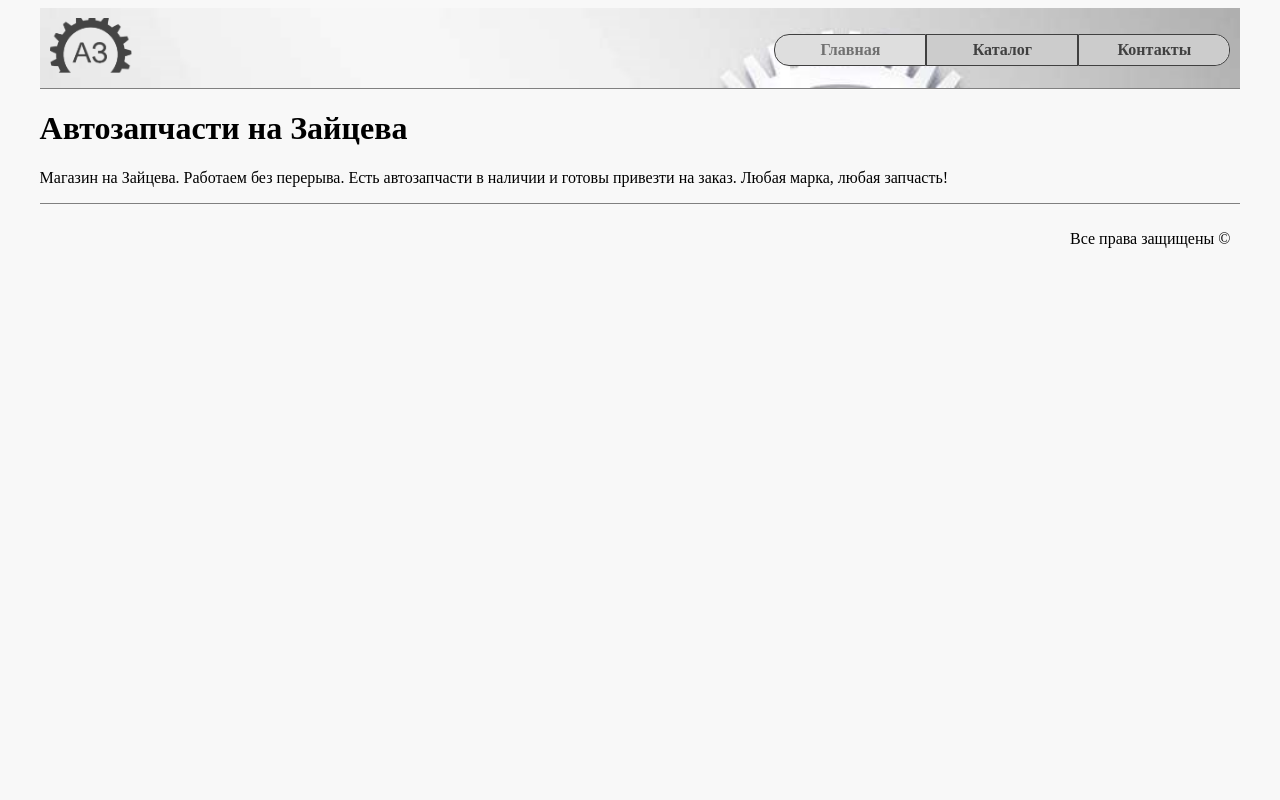
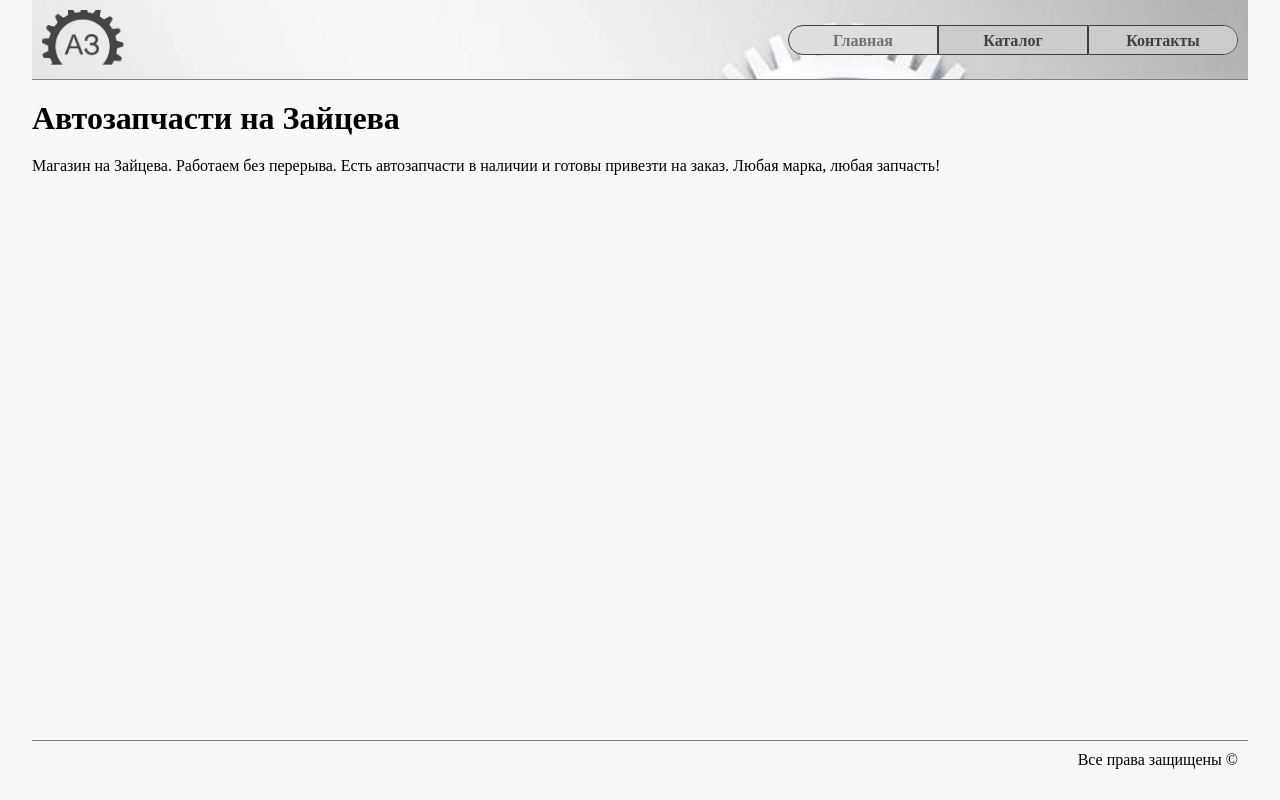
Before and after one commit to freakomar/AutoZZ, a plain HTML site: page index.html in a window 1280 px wide. Drawn offline with Linux system fonts and the light colour scheme.

Commit message:
Changed Catalog and Footer
Прибил футер к низу и поменял отображение и подписи в каталоге

```diff
--- a/index.html
+++ b/index.html
@@ -16,12 +16,15 @@
             <li><a href="contacts.html">Контакты</a></li>
         </ul>
     </header>
-    <h1>Автозапчасти на Зайцева</h1>
-    <p>Магазин на Зайцева. Работаем без перерыва. Есть автозапчасти в наличии и готовы привезти на заказ. Любая марка, любая запчасть!</p>
+    <main class="main">
+        <h1>Автозапчасти на Зайцева</h1>
+        <p>Магазин на Зайцева. Работаем без перерыва. Есть автозапчасти в наличии и готовы привезти на заказ. Любая марка, любая запчасть!</p>
+    </main>
+    </div>
     <footer>
        <p>Все права защищены &copy;</p>
     </footer>
-    </div>
+
 </body>
 
 </html>
--- a/style.css
+++ b/style.css
@@ -1,29 +1,52 @@
+*{
+    box-sizing: border-box;
+    margin: 0;
+}
 
+html, body {
+    height: 100%;
+}
 body {
     background-color: #f8f8f8;
     /*знаю что не совсем правильно использовать селектор body,
     но на данном этапе это быстрее и удобнее*/
 }
 header {
-    height: 60px;
+    height: 80px;
     border-bottom: 1px solid grey;
     padding: 10px;
     margin: 0 auto;
     background-image: url(images/header_bg.jpg);
     background-size: 100% auto;
 }
-
+.container {
+    width: 95%;
+    margin: 0 auto;
+    min-height: 100%;
+    padding-bottom: 60px;
+}
 footer {
+    width: 95%;
+    margin: auto;
     height: 60px;
     border-top: 1px solid grey;
     text-align: right;
-    padding: 10px;
-    margin-top: 10px;
+    padding: 10px 10px 0 0;
+    margin-top: -60px;
 }
+
+
+
+/*Главная страница*/
+.main, main > h1 {
+    margin: 20px 0;
+}
+
 /*меню*/
 .menu {
     float: right;
     padding-left: 0;
+    margin-top: 15px;
 }
 
 .menu li > a {
@@ -78,11 +101,6 @@ footer {
 .logo {
     float: left;
     height: 55px;
-}
-/*Главная страница*/
-.container {
-    width: 95%;
-    margin: auto;
 }
 
 /* страница отдельного товара*/
@@ -192,6 +210,7 @@ footer {
 /* страница каталог*/
 .catalog {
     display: flex;
+    text-align: center;
 }
 
 .catalog img {
@@ -202,6 +221,10 @@ footer {
     margin: 30px;
 }
 
+.catalog div:first-child {
+    margin-left: 0;
+}
+
 .catalog a {
     text-decoration: none;
     color: #404040;
```
Also changed, not shown: catalog.html (+6 -4 lines), catalog/ignitionLock.html (+1 -1 lines), catalog/tailLight.html (+1 -1 lines), catalog/wheelCaps.html (+1 -1 lines), contacts.html (+1 -1 lines).
